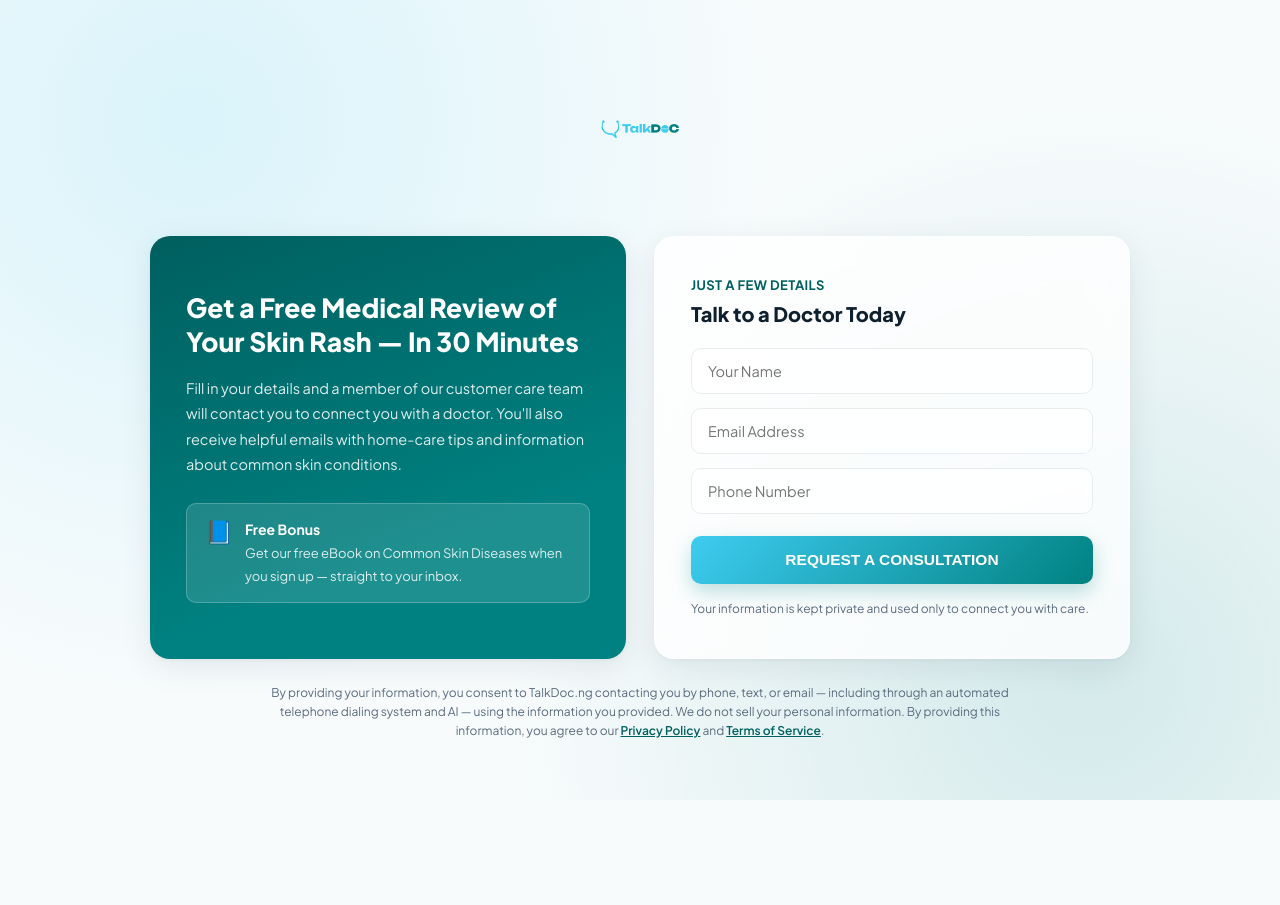
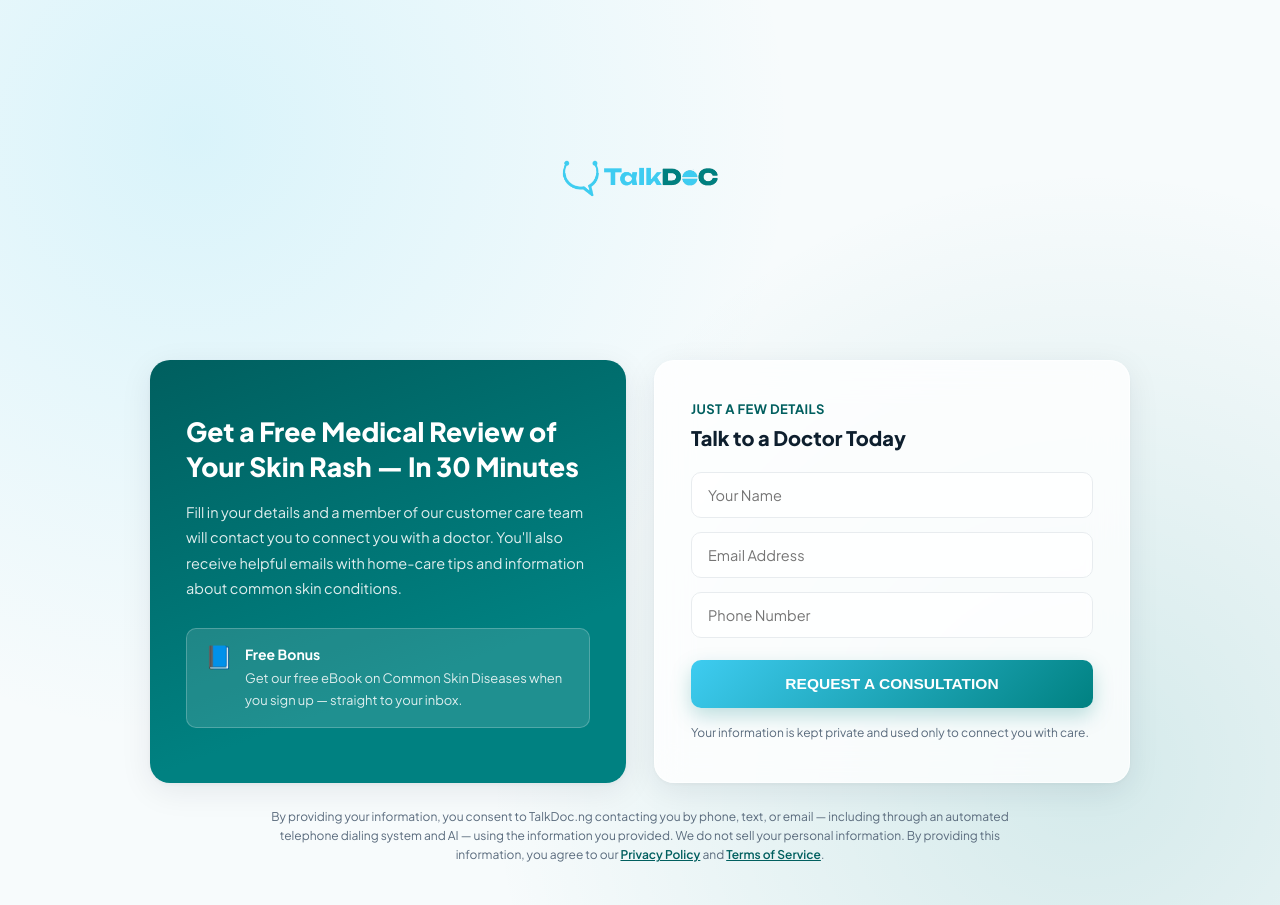
Before and after one commit to gbadamosiridwan6-cpu/talkdoc, a website: page skin-rash.html in a window 1280 px wide. Before the commit the page ends 800 px from the top, so only its background shows below. Drawn offline with Linux system fonts and the light colour scheme.

Commit message:
Add files via upload

```diff
--- a/skin-rash.html
+++ b/skin-rash.html
@@ -30,7 +30,7 @@
     #f7fbfc;
 }
 .wrap{width:100%;max-width:980px;}
-.logo{display:block;height:144px;margin:0 auto 32px;}
+.logo{display:block;height:288px;margin:0 auto 32px;}
 .grid{display:grid;grid-template-columns:1fr 1fr;gap:28px;align-items:stretch;}
 @media(max-width:800px){.grid{grid-template-columns:1fr;}}
 .panel{
```
